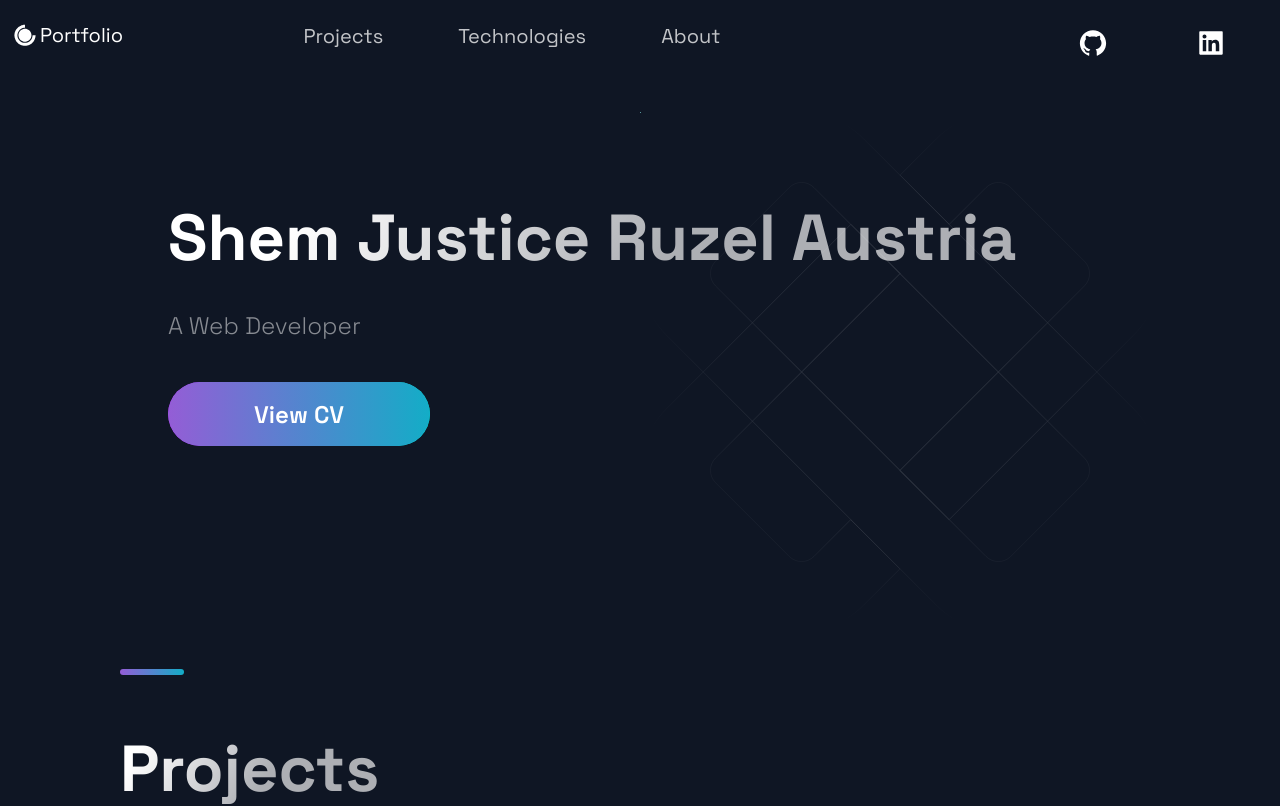
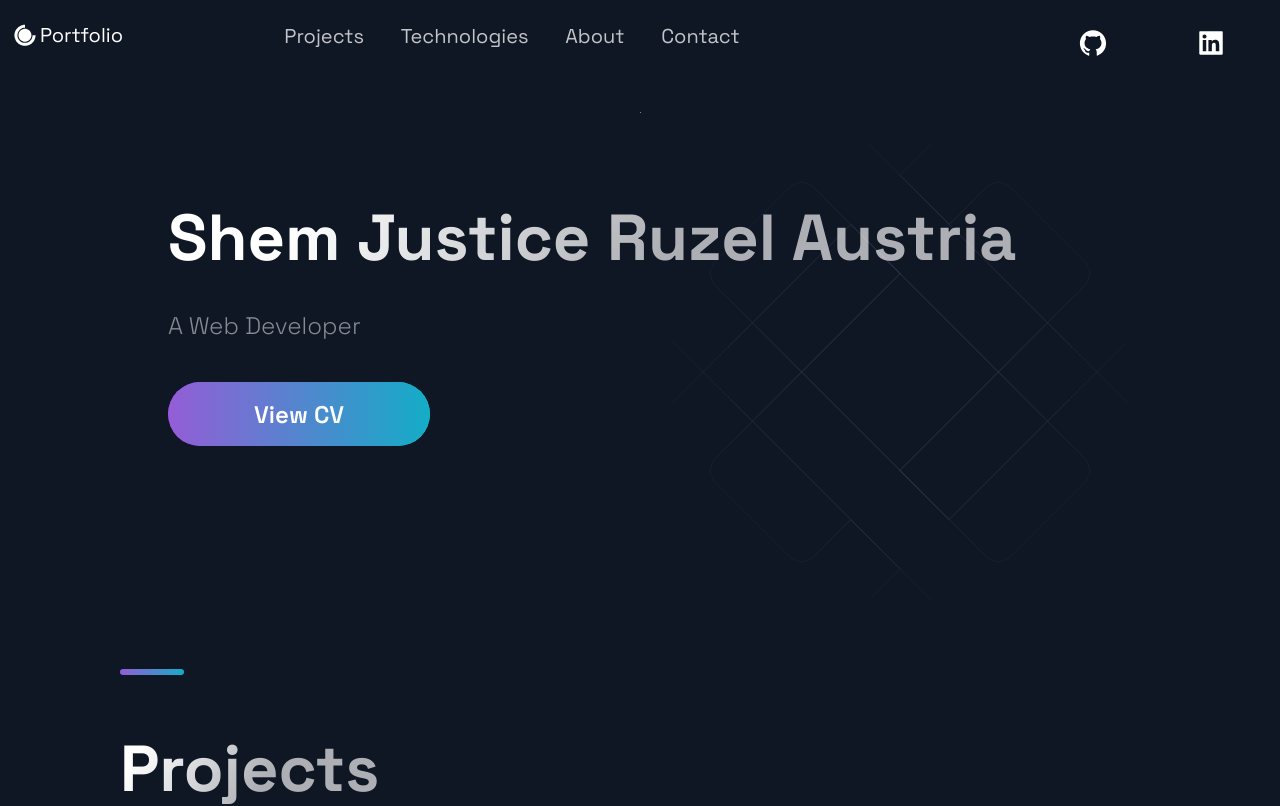
Before and after one commit to sjaustria22/portfolio_website, a Next.js app: page / in a window 1280 px wide. Shown: the top 806 px of the page. Built offline with nearby package versions, Linux system fonts and the light colour scheme.

Commit message:
Update Header.js

```diff
--- a/src/components/Header/Header.js
+++ b/src/components/Header/Header.js
@@ -30,6 +30,11 @@
           <NavLink>About</NavLink>
         </Link>
       </li>
+     <li>
+        <Link href="#contact">
+          <NavLink>Contact</NavLink>
+        </Link>
+      </li>
     </Div2>
     <Div3>
       <SocialIcons href="https://github.com">
```
